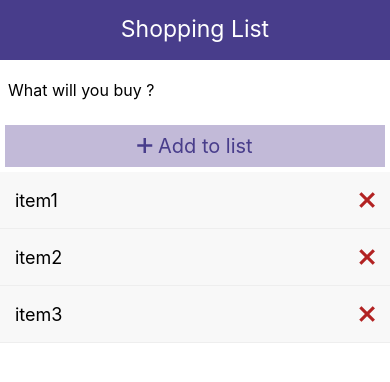
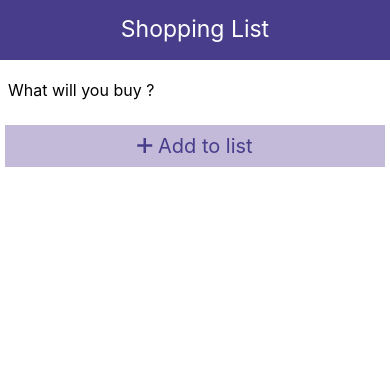
Before and after one commit to goniti/ReactNative-shoopingList, a React Native app: screen / in a window 390 px wide. Shown: the top 382 px of the page. Built offline with nearby package versions, Linux system fonts and the light colour scheme.

Commit message:
add function for add item

```diff
--- a/App.js
+++ b/App.js
@@ -6,19 +6,17 @@ import ListItem from './components/ListItem';
 import AddItem from './components/AddItem';
 
 const App = () => {
-  const [items, setItems] = useState([
-    {id: uuid(), text: 'item1'},
-    {id: uuid(), text: 'item2'},
-    {id: uuid(), text: 'item3'},
-  ])
+  const [items, setItems] = useState([])
   const deleteItem = id => {
     setItems( prevItems => prevItems.filter(item => item.id !== id) )
   }
-
+  const addItem = text => {
+    setItems( prevItems => [{id: uuid(), text},...prevItems] )
+  }
   return (
     <View style={styles.container}>
       <Header title={'Shopping List'} />
-      <AddItem/>
+      <AddItem addItem={addItem}/>
       <FlatList data={items} renderItem={({item}) => <ListItem item={item} deleteItem={deleteItem}/>} />
     </View>
   );
--- a/components/AddItem.js
+++ b/components/AddItem.js
@@ -1,12 +1,20 @@
-import React from 'react';
+import React, { useState } from "react";
 import PropTypes from 'prop-types';
 import {View, Text,TouchableOpacity,TextInput, StyleSheet} from 'react-native';
 import Icon from 'react-native-vector-icons/dist/Octicons'
 
-const AddItem = () => (
+const AddItem = ({addItem}) => {
+  const [text , setText] = useState('');
+  const onChange = textValue => setText(textValue);
+
+  return (
   <View>
-    <TextInput placeholder={"What will you buy ?"} style={styles.textInput}/>
-    <TouchableOpacity style={styles.button}>
+    <TextInput
+      placeholder={"What will you buy ?"}
+      style={styles.textInput}
+      onChangeText={onChange}
+    />
+    <TouchableOpacity style={styles.button} onPress={() => addItem(text)}>
       <Text style={styles.buttonText}>
         <Icon name={"plus"} size={20}/>
         {" "}Add to list
@@ -14,10 +22,10 @@ const AddItem = () => (
     </TouchableOpacity>
 
   </View>
-);
+  )};
 
 AddItem.propTypes = {
-
+  addItem: PropTypes.func.isRequired,
 };
 
 const styles = StyleSheet.create({
--- a/components/ListItem.js
+++ b/components/ListItem.js
@@ -16,7 +16,8 @@ ListItem.propTypes = {
   item: PropTypes.shape({
     id: PropTypes.string.isRequired,
     text: PropTypes.string.isRequired
-  })
+  }),
+  deleteItem: PropTypes.func.isRequired
 }
 
 const styles = StyleSheet.create({
```
